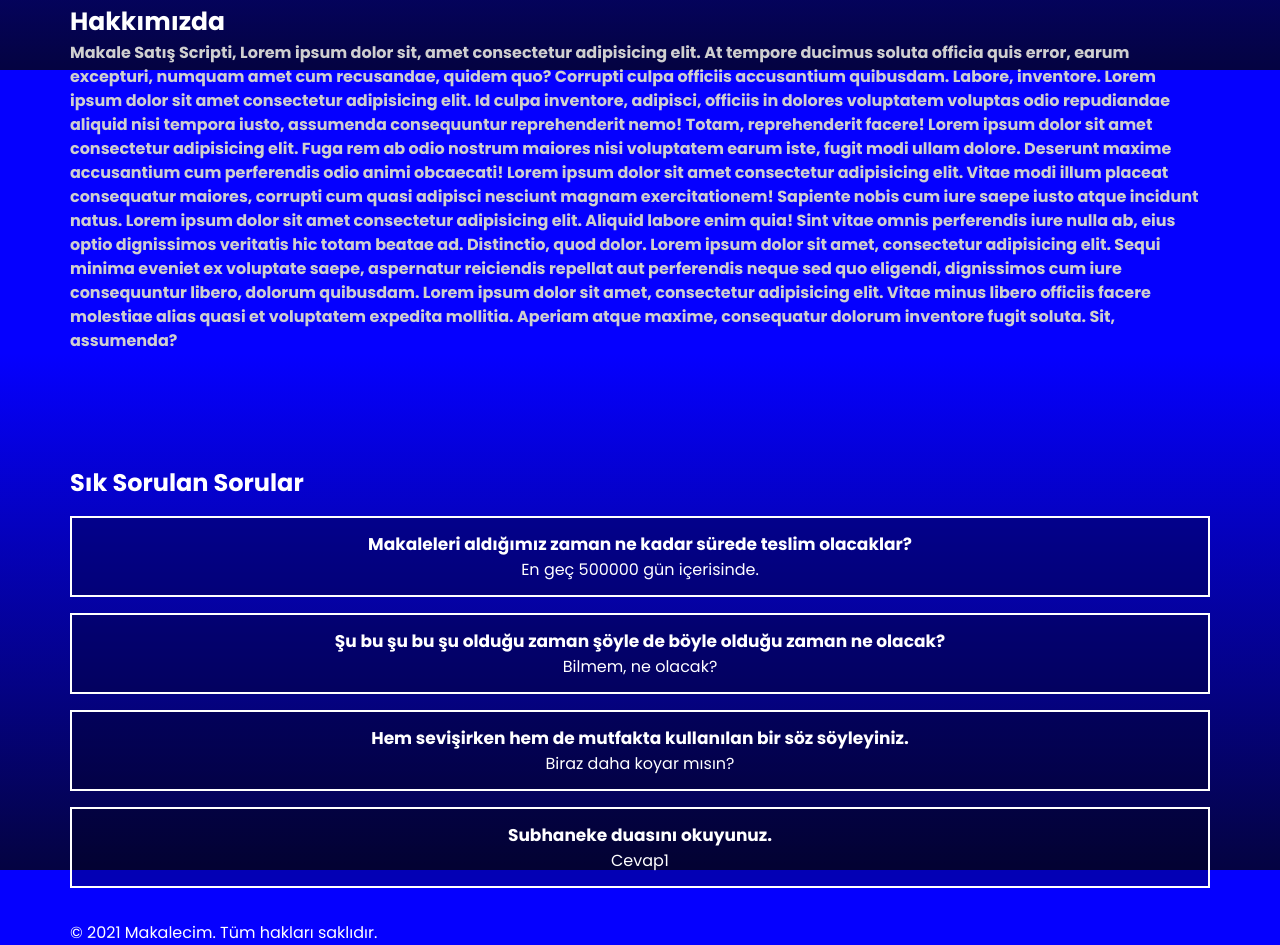
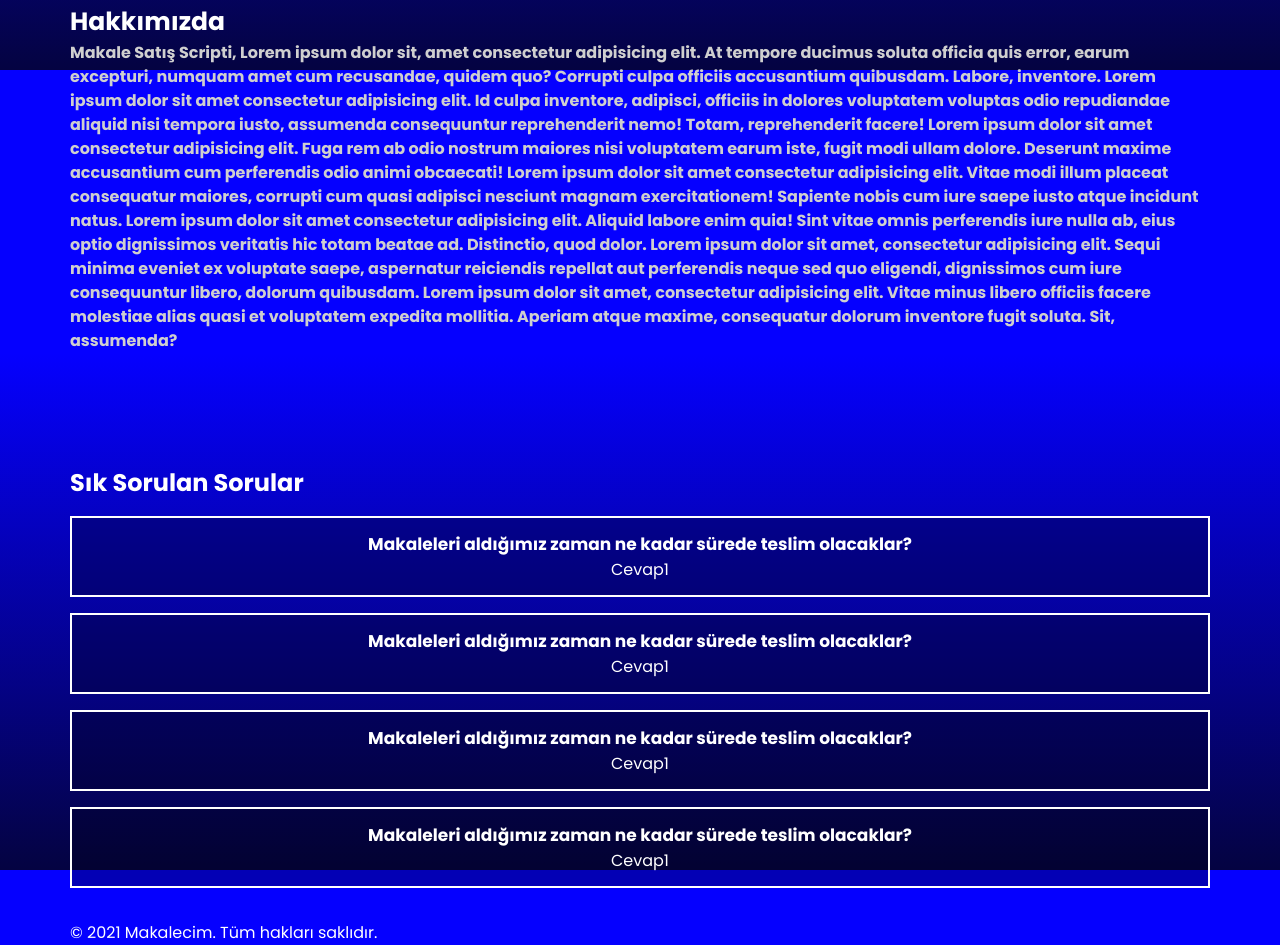
Before and after one commit to tolgaucar/Article-Landing-Page, a plain HTML site: page index.html in a window 1280 px wide. Shown: the part 730-1675 px from the top of the page. Drawn offline with Linux system fonts and the light colour scheme.

Commit message:
Update index.html

```diff
--- a/index.html
+++ b/index.html
@@ -74,26 +74,26 @@
                             Makaleleri aldığımız zaman ne kadar sürede teslim olacaklar?
                         </span>
                         <span class="answer">
-                            En geç 500000 gün içerisinde.
+                           Cevap1
                         </span>
                     </div>                    <div class="box">
                         <span class="question">
-                           Şu bu şu bu şu olduğu zaman şöyle de böyle olduğu zaman ne olacak?
+                           Makaleleri aldığımız zaman ne kadar sürede teslim olacaklar?
                         </span>
                         <span class="answer">
-                            Bilmem, ne olacak?
+                            Cevap1
                         </span>
                     </div>                    <div class="box">
                         <span class="question">
-                            Hem sevişirken hem de mutfakta kullanılan bir söz söyleyiniz.
+                            Makaleleri aldığımız zaman ne kadar sürede teslim olacaklar?
                         </span>
                         <span class="answer">
-                            Biraz daha koyar mısın?
+                            Cevap1
                         </span>
                     </div>
                     <div class="box">
                         <span class="question">
-                            Subhaneke duasını okuyunuz.
+                            Makaleleri aldığımız zaman ne kadar sürede teslim olacaklar?
                         </span>
                         <span class="answer">
                             Cevap1
```
